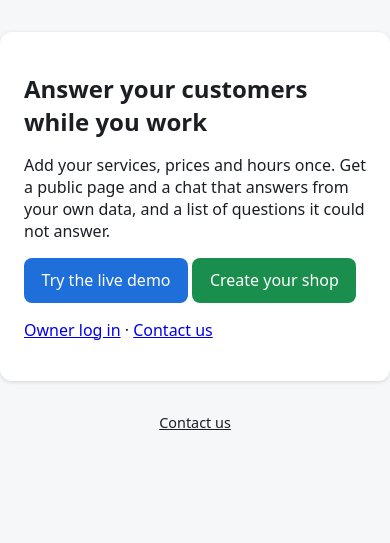
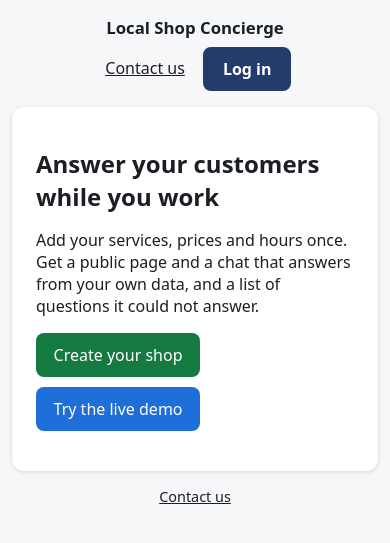
Before and after one commit to Shraddhabw/Local-Shop-Concierge, a Python web app: template shop_concierge_starter_kit/app/templates/landing.html in a window 390 px wide. Shown: the top 543 px of the page. Run offline with Jinja, Linux system fonts and the light colour scheme; the template is opened without the code that fills it, so the values that code supplies are empty.

Commit message:
Public pages: header with Contact us and Log in / Go to dashboard, Back to home on contact/login/register, remove duplicate Contact us, AA contrast, responsive header, tests
Co-Authored-By: Claude Sonnet 5.5 <noreply@anthropic.com>

```diff
--- a/shop_concierge_starter_kit/app/routers/public.py
+++ b/shop_concierge_starter_kit/app/routers/public.py
@@ -29,7 +29,8 @@ def _shop_page(request, conn, slug):
 def home(request: Request, conn=Depends(get_conn)):
     if request.state.kind == "shop":              # slug.BASE_DOMAIN serves that shop's page
         return _shop_page(request, conn, request.state.shop_slug)
-    return render(request, "landing.html")
+    logged_in = g.get_session_user(conn, request.cookies.get("session")) is not None
+    return render(request, "landing.html", logged_in=logged_in)
 
 
 @router.get("/s/{slug}", response_class=HTMLResponse)
--- a/shop_concierge_starter_kit/app/static/style.css
+++ b/shop_concierge_starter_kit/app/static/style.css
@@ -11,7 +11,7 @@ table{width:100%;border-collapse:collapse}td,th{padding:.5rem;border-bottom:1px
 .nav{display:flex;flex-wrap:wrap;gap:.5rem;margin:.5rem 0 1rem}.nav a{padding:.4rem .7rem;border-radius:8px;background:#eef1f5;text-decoration:none;color:#1b1f24}.nav a.on{background:#1e6fd9;color:#fff}
 .dash-head{display:flex;justify-content:space-between;align-items:center}
 .inline{display:inline}.link{background:none;border:0;color:#1e6fd9;text-decoration:underline;cursor:pointer;font-size:1rem}
-.btn.small{padding:.4rem .8rem;font-size:.95rem}.btn.green{background:#1a8f4d}
+.btn.small{padding:.4rem .8rem;font-size:.95rem}.btn.green{background:#157a40}
 .row{border:1px solid #e3e6ea;border-radius:10px;padding:.6rem;margin:.6rem 0}.row label{margin:.4rem 0}
 textarea{width:100%;box-sizing:border-box;padding:.6rem;font-size:1rem;min-height:4rem}
 .check{display:flex;gap:.5rem;align-items:center}.check input{display:inline;width:auto;margin:0}
@@ -38,3 +38,16 @@ textarea{width:100%;box-sizing:border-box;padding:.6rem;font-size:1rem;min-heigh
 .snippet{font-family:ui-monospace,Menlo,Consolas,monospace;font-size:.9rem;background:#fff;resize:vertical}
 .foot{max-width:640px;margin:0 auto 2rem;text-align:center;font-size:.9rem}.foot a{color:#1b1f24}
 button:disabled{opacity:.6;cursor:wait}
+
+/* public header and navigation */
+.site-head{max-width:640px;margin:1rem auto 0;padding:0 1rem;display:flex;flex-wrap:wrap;align-items:center;justify-content:space-between;gap:.5rem 1rem}
+.brand{font-weight:700;color:#1b1f24;text-decoration:none;font-size:1.05rem}
+.site-nav{display:flex;flex-wrap:wrap;align-items:center;gap:.5rem .75rem}
+.nav-link{color:#1b1f24;padding:.6rem .4rem;min-height:24px}
+.btn-login{display:inline-block;background:#243b6b;color:#fff;border:2px solid #243b6b;border-radius:8px;padding:.55rem 1.1rem;font-size:1rem;font-weight:600;text-decoration:none;cursor:pointer}
+.btn-login:hover{background:#16264a;border-color:#16264a}
+.cta{display:flex;flex-wrap:wrap;gap:.6rem}
+.home-link{margin:0 0 1rem}.home-link a{display:inline-block;padding:.45rem .8rem;border:2px solid #243b6b;border-radius:8px;color:#243b6b;font-weight:600;text-decoration:none;background:#fff}
+.home-link a:hover{background:#243b6b;color:#fff}
+.btn:focus-visible,.btn-login:focus-visible,.home-link a:focus-visible,.nav-link:focus-visible,.brand:focus-visible{outline:3px solid #ffbf47;outline-offset:2px;box-shadow:0 0 0 5px #1b1f24}
+@media (max-width:480px){.card{margin:1rem .75rem}.site-head{justify-content:center;text-align:center}.site-nav{justify-content:center}}
--- /dev/null
+++ b/shop_concierge_starter_kit/app/templates/_home_link.html
@@ -0,0 +1 @@
+<p class="home-link"><a href="/"><span aria-hidden="true">&larr;</span> Back to home</a></p>
--- a/shop_concierge_starter_kit/app/templates/base.html
+++ b/shop_concierge_starter_kit/app/templates/base.html
@@ -7,6 +7,7 @@
 <link rel="stylesheet" href="/static/style.css">
 </head>
 <body>
+{% block site_header %}{% endblock %}
 <main class="card">
 {% block body %}{% endblock %}
 </main>
--- a/shop_concierge_starter_kit/app/templates/contact.html
+++ b/shop_concierge_starter_kit/app/templates/contact.html
@@ -1,6 +1,7 @@
 {% extends "base.html" %}
 {% block title %}Contact us{% endblock %}
 {% block body %}
+{% include "_home_link.html" %}
 <h1>Contact us</h1>
 {% if error %}<div class="flash err" role="alert" aria-live="assertive"><span class="flash-icon" aria-hidden="true">&#9888;</span><span class="flash-text"><span class="sr">Error: </span>{{ error }}</span></div>{% endif %}
 <form method="post" action="/contact">
--- a/shop_concierge_starter_kit/app/templates/landing.html
+++ b/shop_concierge_starter_kit/app/templates/landing.html
@@ -1,8 +1,17 @@
 {% extends "base.html" %}
 {% block title %}Local Shop Concierge{% endblock %}
+{% block site_header %}
+<header class="site-head">
+  <a class="brand" href="/">Local Shop Concierge</a>
+  <nav class="site-nav" aria-label="Main">
+    <a class="nav-link" href="/contact">Contact us</a>
+    {% if logged_in %}<a class="btn-login" href="/dashboard">Go to dashboard</a>
+    {% else %}<a class="btn-login" href="/login">Log in</a>{% endif %}
+  </nav>
+</header>
+{% endblock %}
 {% block body %}
 <h1>Answer your customers while you work</h1>
 <p>Add your services, prices and hours once. Get a public page and a chat that answers from your own data, and a list of questions it could not answer.</p>
-<p><a class="btn" href="/s/demo-salon">Try the live demo</a> <a class="btn green" href="/register">Create your shop</a></p>
-<p><a href="/login">Owner log in</a> &middot; <a href="/contact">Contact us</a></p>
+<p class="cta"><a class="btn green" href="/register">Create your shop</a> <a class="btn" href="/s/demo-salon">Try the live demo</a></p>
 {% endblock %}
--- a/shop_concierge_starter_kit/app/templates/login.html
+++ b/shop_concierge_starter_kit/app/templates/login.html
@@ -1,6 +1,7 @@
 {% extends "base.html" %}
 {% block title %}Log in{% endblock %}
 {% block body %}
+{% include "_home_link.html" %}
 <h1>Log in</h1>
 {% if error %}<p class="error" role="alert">{{ error }}</p>{% endif %}
 <form method="post" action="/login">
--- a/shop_concierge_starter_kit/app/templates/register.html
+++ b/shop_concierge_starter_kit/app/templates/register.html
@@ -1,6 +1,7 @@
 {% extends "base.html" %}
 {% block title %}Register{% endblock %}
 {% block body %}
+{% include "_home_link.html" %}
 <h1>Create your shop</h1>
 {% if error %}<p class="error" role="alert">{{ error }}</p>{% endif %}
 <form method="post" action="/register">
```
Also changed, not shown: shop_concierge_starter_kit/DECISIONS.md (+3 -0 lines), shop_concierge_starter_kit/tests/test_dashboard.py (+35 -0 lines).
